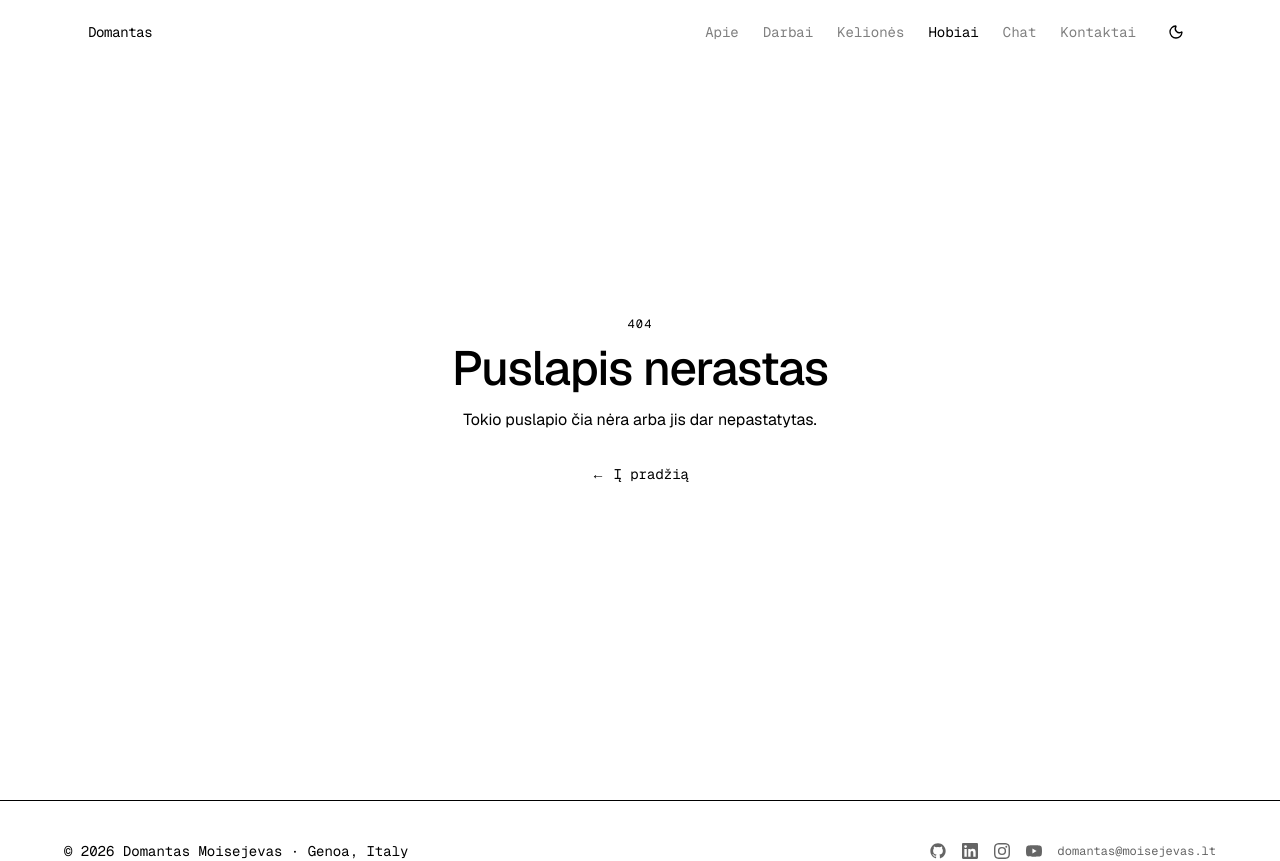
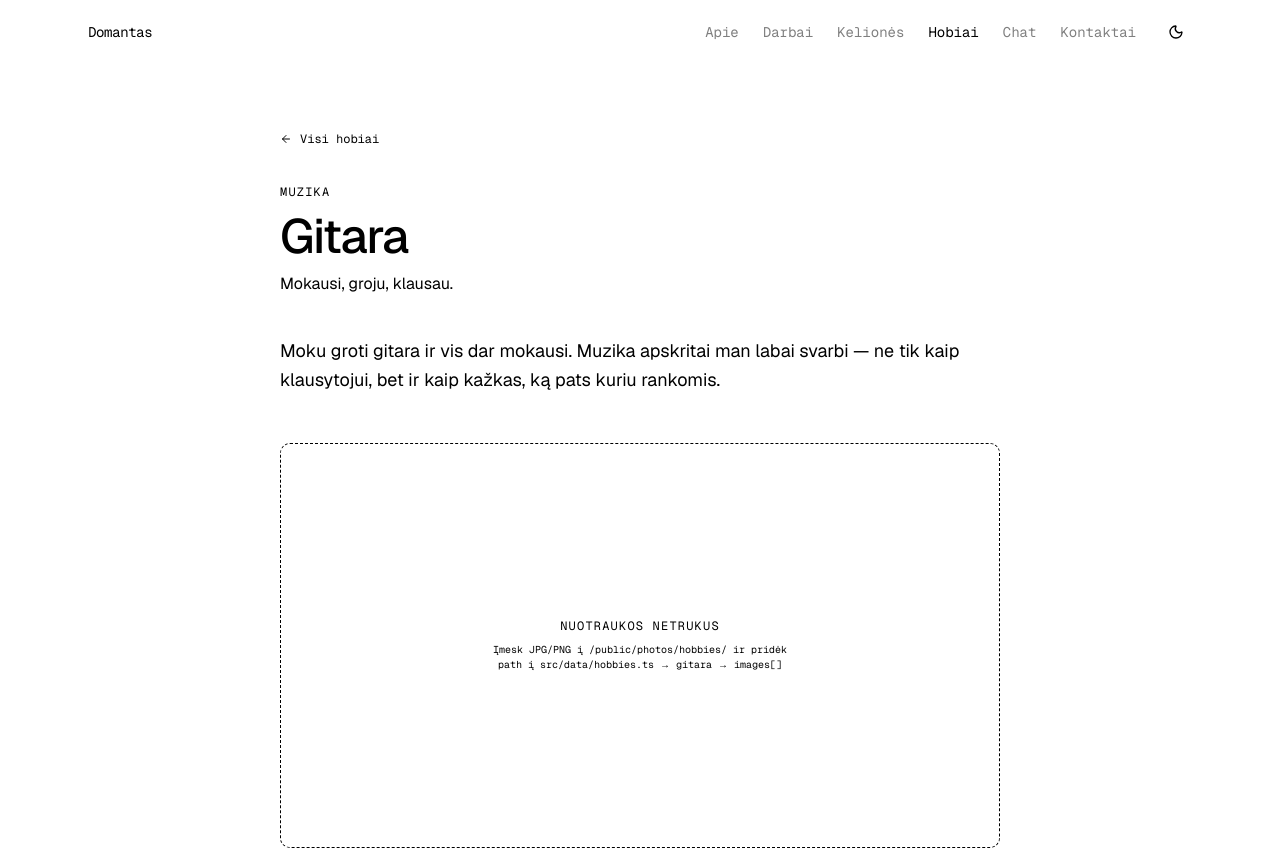
Before and after one commit to DomantasCode/domantasmoisejevas-lt, a Next.js app: page /hobbies/gitara in a window 1280 px wide. Before the commit this address had no page. Shown: the top 861 px of the page. Built offline with nearby package versions, Linux system fonts and the light colour scheme.

Commit message:
feat: hobbies content (board sports, basketball, guitar) + photo gallery infra

```diff
--- /dev/null
+++ b/src/app/hobbies/[slug]/page.tsx
@@ -0,0 +1,82 @@
+import type { Metadata } from 'next'
+import Link from 'next/link'
+import { notFound } from 'next/navigation'
+import { ArrowLeft } from 'lucide-react'
+import { hobbies } from '@/data/hobbies'
+import { PhotoGallery } from '@/components/shared/PhotoGallery'
+
+export function generateStaticParams() {
+  return hobbies.map((h) => ({ slug: h.slug }))
+}
+
+export async function generateMetadata({
+  params,
+}: {
+  params: Promise<{ slug: string }>
+}): Promise<Metadata> {
+  const { slug } = await params
+  const h = hobbies.find((x) => x.slug === slug)
+  if (!h) return {}
+  return {
+    title: h.title,
+    description: h.summary,
+  }
+}
+
+export default async function HobbyPage({
+  params,
+}: {
+  params: Promise<{ slug: string }>
+}) {
+  const { slug } = await params
+  const h = hobbies.find((x) => x.slug === slug)
+  if (!h) notFound()
+
+  return (
+    <main className="mx-auto max-w-3xl px-6 pb-24 pt-32">
+      <Link
+        href="/hobbies"
+        className="inline-flex items-center gap-2 font-mono text-xs text-foreground/60 hover:text-foreground"
+      >
+        <ArrowLeft className="h-3 w-3" />
+        Visi hobiai
+      </Link>
+
+      <div className="mt-8 space-y-3">
+        <p className="font-mono text-xs uppercase tracking-widest text-foreground/50">
+          {h.category}
+          {h.since && ` · ${h.since}`}
+        </p>
+        <h1 className="text-4xl font-medium tracking-tight md:text-5xl">
+          {h.title}
+        </h1>
+        <p className="text-base text-foreground/70">{h.summary}</p>
+      </div>
+
+      <div className="mt-10 space-y-5 text-base leading-relaxed text-foreground/80 md:text-lg">
+        {h.description.map((p, i) => (
+          <p key={i}>{p}</p>
+        ))}
+      </div>
+
+      {h.highlights && h.highlights.length > 0 && (
+        <ul className="mt-8 space-y-2 text-sm text-foreground/80">
+          {h.highlights.map((hl, i) => (
+            <li key={i} className="flex gap-3">
+              <span className="mt-2 inline-block h-1 w-1 shrink-0 rounded-full bg-foreground/40" />
+              <span>{hl}</span>
+            </li>
+          ))}
+        </ul>
+      )}
+
+      <div className="mt-12">
+        <PhotoGallery
+          images={h.images}
+          alt={h.title}
+          emptyHint={`Įmesk JPG/PNG į /public/photos/hobbies/ ir pridėk path į src/data/hobbies.ts → ${h.slug} → images[]`}
+        />
+      </div>
+    </main>
+  )
+}
--- a/src/app/hobbies/page.tsx
+++ b/src/app/hobbies/page.tsx
@@ -1,4 +1,6 @@
 import type { Metadata } from 'next'
+import Link from 'next/link'
+import { ArrowUpRight } from 'lucide-react'
 import { hobbies } from '@/data/hobbies'
 
 export const metadata: Metadata = {
@@ -11,36 +13,33 @@ export default function HobbiesPage() {
     <main className="mx-auto max-w-4xl px-6 pb-24 pt-32">
       <div className="space-y-3">
         <p className="font-mono text-xs uppercase tracking-widest text-foreground/50">
-          Hobiai
+          Hobiai · {hobbies.length}
         </p>
         <h1 className="text-4xl font-medium tracking-tight md:text-5xl">
           Ką darau kai nedirbu
         </h1>
-        <p className="max-w-xl text-base text-foreground/70">
-          Sąrašas pildomas.
-        </p>
       </div>
 
-      {hobbies.length === 0 ? (
-        <div className="mt-12 rounded-lg border border-foreground/10 bg-foreground/5 p-6 font-mono text-xs text-foreground/50">
-          TODO: užpildyti hobių sąrašą `src/data/hobbies.ts` faile.
-        </div>
-      ) : (
-        <ul className="mt-12 grid grid-cols-1 gap-3 sm:grid-cols-2">
+      <ul className="mt-12 grid grid-cols-1 gap-4 sm:grid-cols-2">
         {hobbies.map((h) => (
-            <li
-              key={h.slug}
-              className="rounded-lg border border-foreground/10 p-5 transition-colors hover:border-foreground/30 hover:bg-foreground/5"
+          <li key={h.slug}>
+            <Link
+              href={`/hobbies/${h.slug}`}
+              className="group flex h-full flex-col gap-3 rounded-lg border border-foreground/10 p-6 transition-colors hover:border-foreground/30 hover:bg-foreground/5"
             >
+              <div className="flex items-start justify-between gap-3">
                 <p className="font-mono text-[10px] uppercase tracking-widest text-foreground/50">
                   {h.category}
+                  {h.since && ` · ${h.since}`}
                 </p>
-              <h2 className="mt-1 text-lg font-medium">{h.title}</h2>
-              <p className="mt-2 text-sm text-foreground/70">{h.summary}</p>
+                <ArrowUpRight className="h-4 w-4 text-foreground/40 transition-transform group-hover:translate-x-0.5 group-hover:-translate-y-0.5" />
+              </div>
+              <h2 className="text-xl font-medium">{h.title}</h2>
+              <p className="text-sm text-foreground/70">{h.summary}</p>
+            </Link>
           </li>
         ))}
       </ul>
-      )}
     </main>
   )
 }
--- a/src/app/travels/[country]/page.tsx
+++ b/src/app/travels/[country]/page.tsx
@@ -3,6 +3,7 @@ import Link from 'next/link'
 import { notFound } from 'next/navigation'
 import { ArrowLeft } from 'lucide-react'
 import { countries } from '@/data/countries'
+import { PhotoGallery } from '@/components/shared/PhotoGallery'
 
 export function generateStaticParams() {
   return countries.map((c) => ({ country: c.code.toLowerCase() }))
@@ -52,10 +53,21 @@ export default async function TravelCountryPage({
         <p className="font-mono text-sm text-foreground/60">{item.name}</p>
       </div>
 
-      <p className="mt-10 text-base leading-relaxed text-foreground/70">
-        {/* TODO: pridėti kelionių istoriją, nuotraukas, žemėlapį */}
-        Šios šalies istorija dar bus papildyta.
-      </p>
+      {item.notes && item.notes.length > 0 && (
+        <div className="mt-10 space-y-4 text-base leading-relaxed text-foreground/80 md:text-lg">
+          {item.notes.map((n, i) => (
+            <p key={i}>{n}</p>
+          ))}
+        </div>
+      )}
+
+      <div className="mt-12">
+        <PhotoGallery
+          images={item.images}
+          alt={item.nameLt}
+          emptyHint={`Įmesk nuotraukas į /public/photos/travels/${item.code.toLowerCase()}/ ir pridėk path į src/data/countries.ts → ${item.code} → images[]`}
+        />
+      </div>
     </main>
   )
 }
--- /dev/null
+++ b/src/components/shared/PhotoGallery.tsx
@@ -0,0 +1,44 @@
+import Image from 'next/image'
+
+interface PhotoGalleryProps {
+  images: string[] | undefined
+  alt: string
+  /** What folder photos should be dropped into, shown in the empty state */
+  emptyHint?: string
+}
+
+export function PhotoGallery({ images, alt, emptyHint }: PhotoGalleryProps) {
+  if (!images || images.length === 0) {
+    return (
+      <div className="flex aspect-[16/9] w-full flex-col items-center justify-center rounded-lg border border-dashed border-foreground/15 bg-foreground/5 p-6 text-center">
+        <p className="font-mono text-xs uppercase tracking-widest text-foreground/40">
+          Nuotraukos netrukus
+        </p>
+        {emptyHint && (
+          <p className="mt-2 max-w-xs font-mono text-[10px] text-foreground/30">
+            {emptyHint}
+          </p>
+        )}
+      </div>
+    )
+  }
+
+  return (
+    <div className="grid grid-cols-1 gap-3 sm:grid-cols-2">
+      {images.map((src, i) => (
+        <div
+          key={src}
+          className="relative aspect-[4/3] overflow-hidden rounded-lg border border-foreground/10"
+        >
+          <Image
+            src={src}
+            alt={`${alt} — ${i + 1}`}
+            fill
+            sizes="(min-width: 640px) 50vw, 100vw"
+            className="object-cover"
+          />
+        </div>
+      ))}
+    </div>
+  )
+}
--- a/src/data/countries.ts
+++ b/src/data/countries.ts
@@ -4,12 +4,41 @@ export interface Country {
   nameLt: string
   visited: boolean
   current?: boolean
+  notes?: string[]
+  images?: string[] // paths under /public, e.g. '/photos/travels/it-1.jpg'
 }
 
 // TODO: pildyti su Been app eksportu (~20 šalių)
 export const countries: Country[] = [
-  { code: 'LT', name: 'Lithuania', nameLt: 'Lietuva', visited: true },
-  { code: 'IT', name: 'Italy', nameLt: 'Italija', visited: true, current: true },
-  { code: 'FR', name: 'France', nameLt: 'Prancūzija', visited: true },
-  { code: 'MC', name: 'Monaco', nameLt: 'Monakas', visited: true },
+  {
+    code: 'LT',
+    name: 'Lithuania',
+    nameLt: 'Lietuva',
+    visited: true,
+    notes: ['Gimtinė. Vilnius — bazė.'],
+    images: [],
+  },
+  {
+    code: 'IT',
+    name: 'Italy',
+    nameLt: 'Italija',
+    visited: true,
+    current: true,
+    notes: ['Erasmus+ University of Genoa.'],
+    images: [],
+  },
+  {
+    code: 'FR',
+    name: 'France',
+    nameLt: 'Prancūzija',
+    visited: true,
+    images: [],
+  },
+  {
+    code: 'MC',
+    name: 'Monaco',
+    nameLt: 'Monakas',
+    visited: true,
+    images: [],
+  },
 ]
--- a/src/data/hobbies.ts
+++ b/src/data/hobbies.ts
@@ -1,10 +1,51 @@
 export interface Hobby {
   slug: string
   title: string
-  category: 'Sportas' | 'Kūryba' | 'Mokymasis' | 'Kita'
+  category: 'Sportas' | 'Muzika' | 'Kūryba' | 'Mokymasis' | 'Kita'
+  since?: string
   summary: string
-  // TODO: pridėti nuotraukas, ilgesnius tekstus, susijusias kelionių vietas
+  description: string[]
+  highlights?: string[]
+  images?: string[] // paths under /public, e.g. '/photos/hobbies/skate-1.jpg'
 }
 
-// TODO: užpildyti realiais hobiais
-export const hobbies: Hobby[] = []
+export const hobbies: Hobby[] = [
+  {
+    slug: 'lentu-sportai',
+    title: 'Lentų sportai',
+    category: 'Sportas',
+    since: 'Nuo 12-ųjų',
+    summary: 'Skate, snow, wake — viskas, kas turi lentą po kojom.',
+    description: [
+      'Viskas prasidėjo nuo riedlentės — nuo dvylikos kasdien varydavau į skeitparką su draugais. Tas ritmas išliko: skeitinu iki šiol, žiemą sezone — snieglentė, vasarą — vandenlentė.',
+      'Vienas nuostabiausių dalykų, kuriuos dėl lentų sportų patyriau — dirbau 313 Cable Park, geriausiame wake parke Lietuvoje. Tai vieta, kur sezono metu praleisdavau visas dienas ant vandens.',
+    ],
+    highlights: [
+      'Skateboard — nuo 12-ųjų iki šiol',
+      'Snowboard — kasmetinė žiema',
+      'Wakeboard — vasaros sezonas',
+      'Dirbau 313 Cable Park (Lietuva)',
+    ],
+    images: [], // TODO: pridėti nuotraukas į /public/photos/hobbies/
+  },
+  {
+    slug: 'krepsinis',
+    title: 'Krepšinis',
+    category: 'Sportas',
+    summary: 'Anksčiau organizuotai, dabar pickup\'ai su draugais.',
+    description: [
+      'Krepšinį žaidžiu ilgą laiką. Anksčiau treniruodavausi organizuotai komandoje, dabar žaidžiu pickup\'us su draugais lauke — kai oras leidžia ir kai radom laisvą aikštelę.',
+    ],
+    images: [],
+  },
+  {
+    slug: 'gitara',
+    title: 'Gitara',
+    category: 'Muzika',
+    summary: 'Mokausi, groju, klausau.',
+    description: [
+      'Moku groti gitara ir vis dar mokausi. Muzika apskritai man labai svarbi — ne tik kaip klausytojui, bet ir kaip kažkas, ką pats kuriu rankomis.',
+    ],
+    images: [],
+  },
+]
```
Also changed, not shown: public/photos/README.md (added), 2 other files (tests, documents, lock files or other folders). Lines whose indentation alone changed are shown as unchanged.
